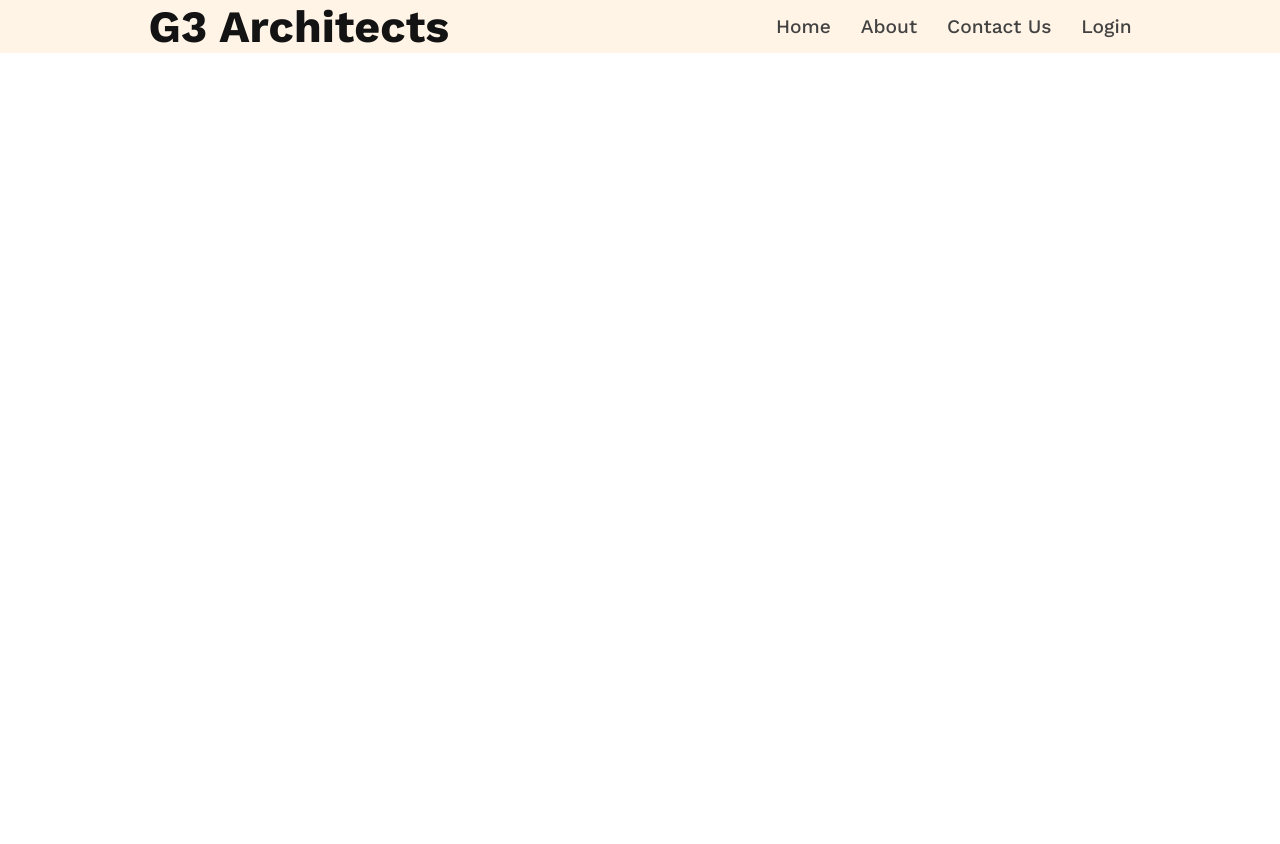
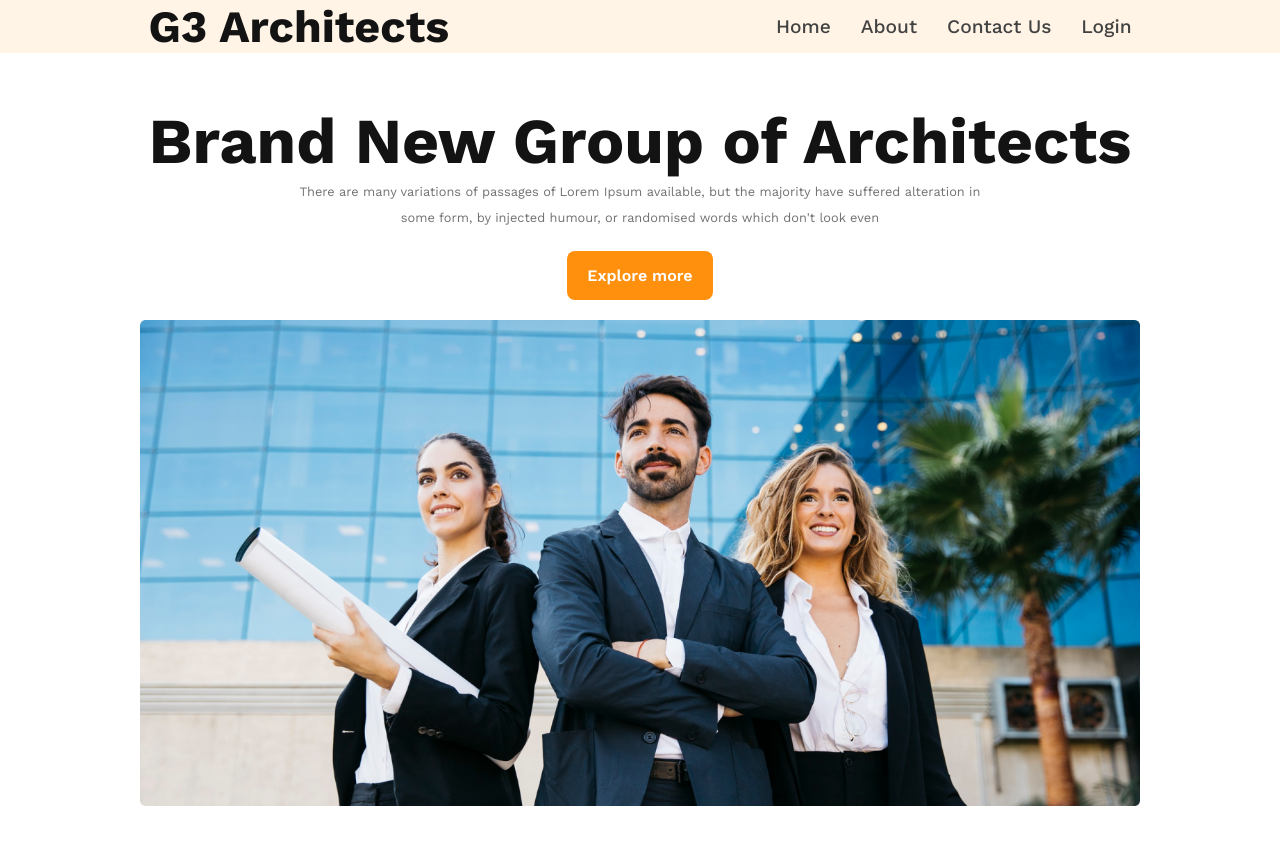
Before and after one commit to ForhadAhmed367423/g3-responsive, a plain HTML site: page index.html in a window 1280 px wide. Before the commit the page ends 800 px from the top, so only its background shows below. Drawn offline with nearby package versions, Linux system fonts and the light colour scheme.

Commit message:
banner section complete

```diff
--- a/index.html
+++ b/index.html
@@ -10,7 +10,8 @@
 </head>
 
 <body>
-    <header><nav>
+    <header>
+        <nav>
             <div class="nav-container">
                 <div class="nav-logo">
                     <h2>G3 Architects</h2>
@@ -25,7 +26,22 @@
         </nav>
     </header>
     <main>
+        <div class="banner-container">
+            <div class="banner-text">
+                <h1 class="banner-title">Brand New
+                    Group of Architects
+                </h1>
+                <p class="banner-paragraph">There are many variations of passages of Lorem Ipsum available, but the
+                    majority
+                    have suffered alteration in <br>some form, by injected humour, or randomised words which don't look
+                    even
+                </p>
+                <button class="btn-primary">Explore more</button>
+            </div>
 
+
+            <img src="images/banner.png" alt="">
+        </div>
     </main>
     <footer>
 
--- a/style.css
+++ b/style.css
@@ -15,7 +15,7 @@
     ;
 }
 
-.nav-logo h2{
+.nav-logo h2 {
     color: var(--dark-01, #131313);
     text-align: center;
     font-size: 2.8rem;
@@ -38,4 +38,45 @@
     font-weight: 500;
     line-height: 1.5rem;
 }
+
 /* nav section end */
+/* banner section starts  */
+.banner-container {
+    padding: 50px 140px;
+    margin: 0 auto;
+}
+
+.banner-container img {
+    width: 100%;
+}
+
+.banner-title {
+    color: var(--dark-01, #131313);
+    text-align: center;
+    font-size: 4rem;
+    font-weight: 700;
+}
+
+.banner-paragraph {
+    color: var(--dark-03, #727272);
+    text-align: center;
+    font-size: .8rem;
+    font-weight: 400;
+    line-height: 26px;
+}
+
+.banner-text {
+    text-align: center;
+}
+
+.btn-primary {
+    border-radius: 8px;
+    background: #FF900E;
+    padding: 15px 20px;
+    border: none;
+    margin: 20px 0;
+    color: #FFF;
+    font-size: 1rem;
+    font-weight: 600;
+    cursor: pointer;
+}
```
Lines whose indentation alone changed are shown as unchanged.
